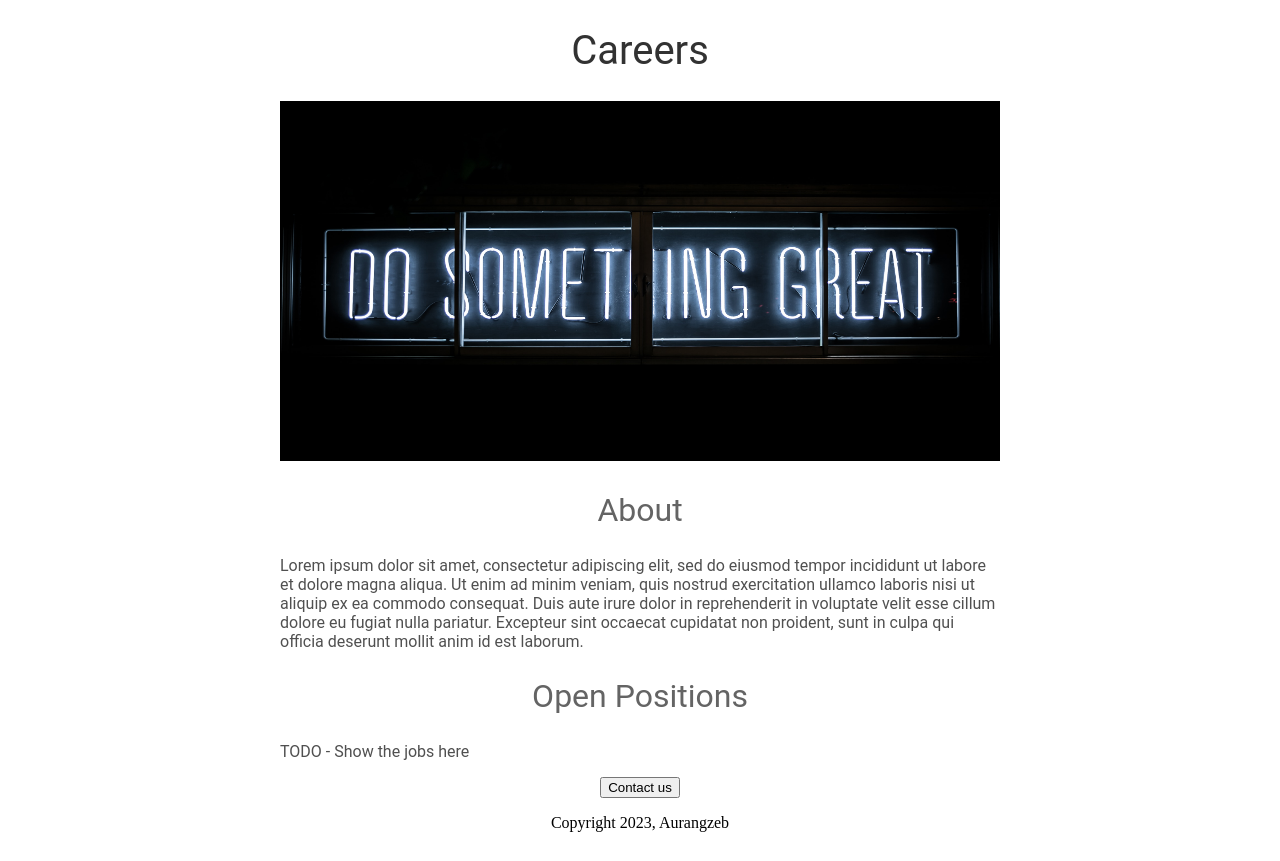
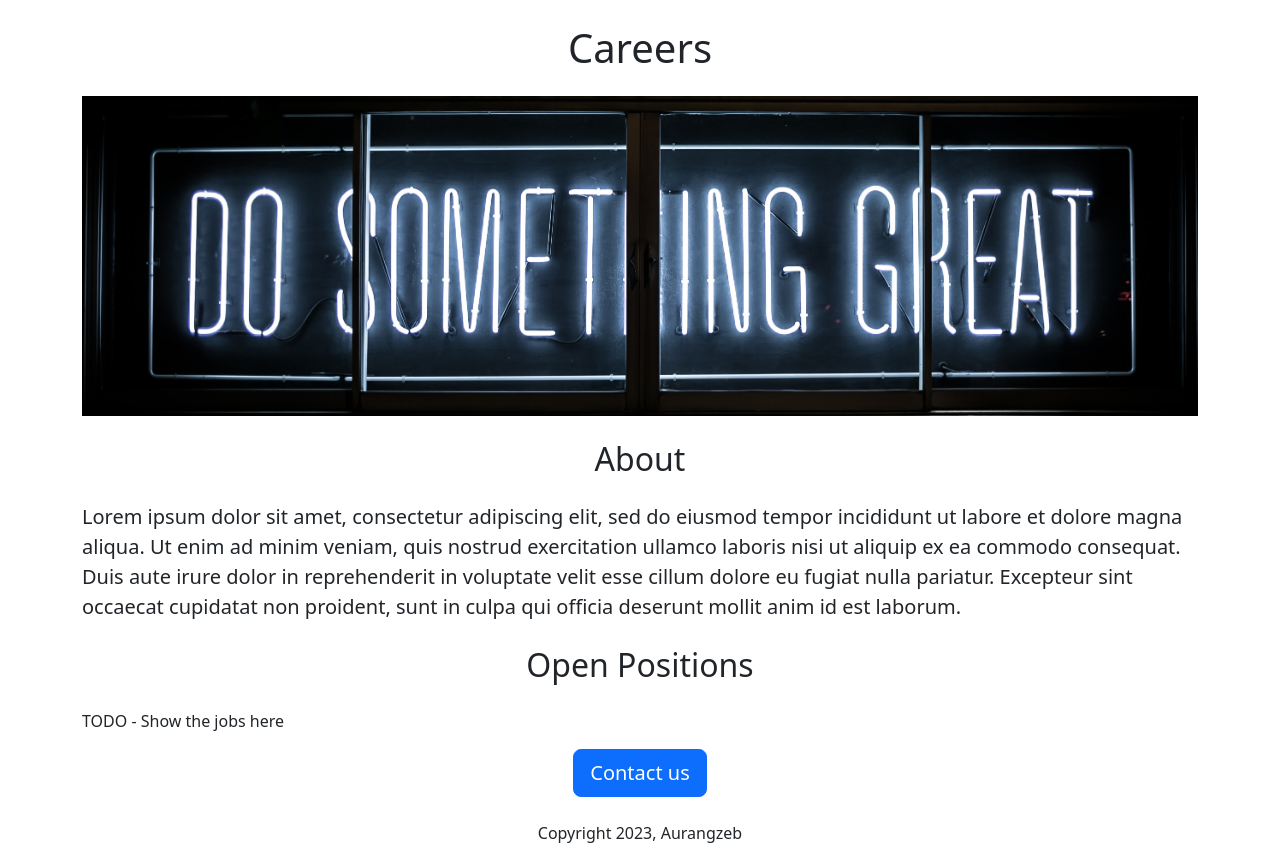
Before and after one commit to dev-zeb/careers-website, a Flask app: page / in a window 1280 px wide. Before the commit the page ends 832 px from the top, so only its background shows below. Run offline with Flask 3, Linux system fonts and the light colour scheme.

Commit message:
Add Bootstrap to do the designs

```diff
--- a/templates/home.html
+++ b/templates/home.html
@@ -2,48 +2,28 @@
 <html>
   <head>
     <title>Careers</title>
+    <link href="https://cdn.jsdelivr.net/npm/bootstrap@5.3.0-alpha3/dist/css/bootstrap.min.css" rel="stylesheet" integrity="sha384-KK94CHFLLe+nY2dmCWGMq91rCGa5gtU4mk92HdvYe+M/SXH301p5ILy+dN9+nJOZ" crossorigin="anonymous">
     <style>
-      h1 {
-        font-family: Roboto;
-        font-size: 40px;
-        font-weight: normal;
-        color: rgb(50, 50, 50);
-        text-align: center;
-      }
       #banner {
-        height: 360px;
+        height: 320px;
         width: 100%;
-        object-fit: covcover     }
-      h2 {
-        font-family: Roboto;
-        font-size: 32px;
-        font-weight: normal;
-        color: rgb(100, 100, 100);
-        text-align: center;
-      }
-      .bodytext {
-        font-family: Roboto;
-        color: rgb(80, 80, 80);
-      }
-      #container {
-        max-width: 720px;
-        margin: 0 auto;
+        object-fit: cover;
       }
     </style>
   </head>
   <body>
-    <div id='container'>
-      <h1>Careers</h1>
-      <img id='banner' src='/static/banner.jpeg' >
-      <h2>About</h2>
-       <p class='bodytext'>
+    <div class='container'>
+      <h1 class='text-center mt-4 mb-4'>Careers</h1>
+      <img id='banner' class='img-fluid' src='/static/banner.jpeg' >
+      <h2 class='text-center mt-4 mb-4'>About</h2>
+       <p class='lead'>
          Lorem ipsum dolor sit amet, consectetur adipiscing elit, sed do eiusmod tempor incididunt ut labore et dolore magna aliqua. Ut enim ad minim veniam, quis nostrud exercitation ullamco laboris nisi ut aliquip ex ea commodo consequat. Duis aute irure dolor in reprehenderit in voluptate velit esse cillum dolore eu fugiat nulla pariatur. Excepteur sint occaecat cupidatat non proident, sunt in culpa qui officia deserunt mollit anim id est laborum.
        </p>
-      <h2>Open Positions</h2>
-      <p class='bodytext'>TODO - Show the jobs here</p>
+      <h2 class='text-center mt-4 mb-4'>Open Positions</h2>
+      <p>TODO - Show the jobs here</p>
       <div style='text-align: center;'>
-        <button>Contact us</button>
-        <p>Copyright 2023, Aurangzeb</p>
+        <button class='btn btn-primary btn-lg'>Contact us</button>
+        <p class='mt-4'>Copyright 2023, Aurangzeb</p>
       </div>
     </div>
   </body>
```
